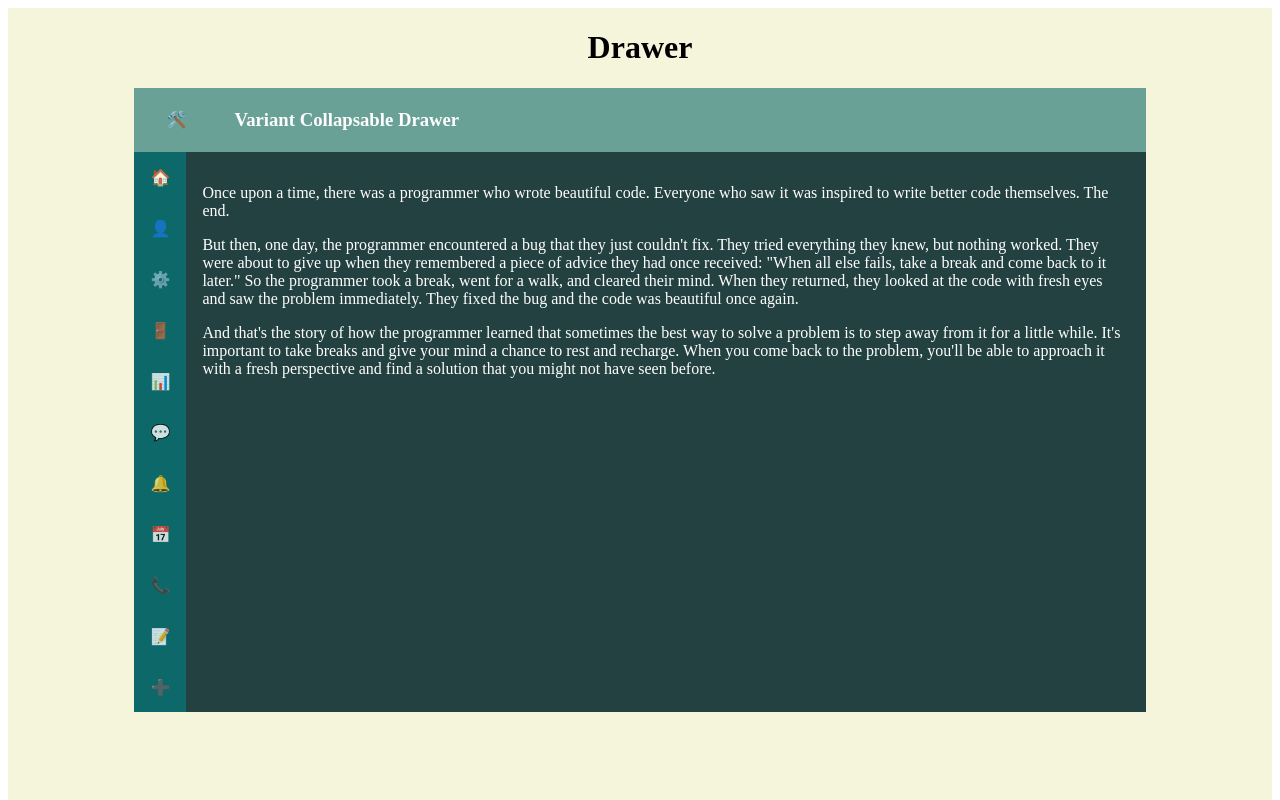
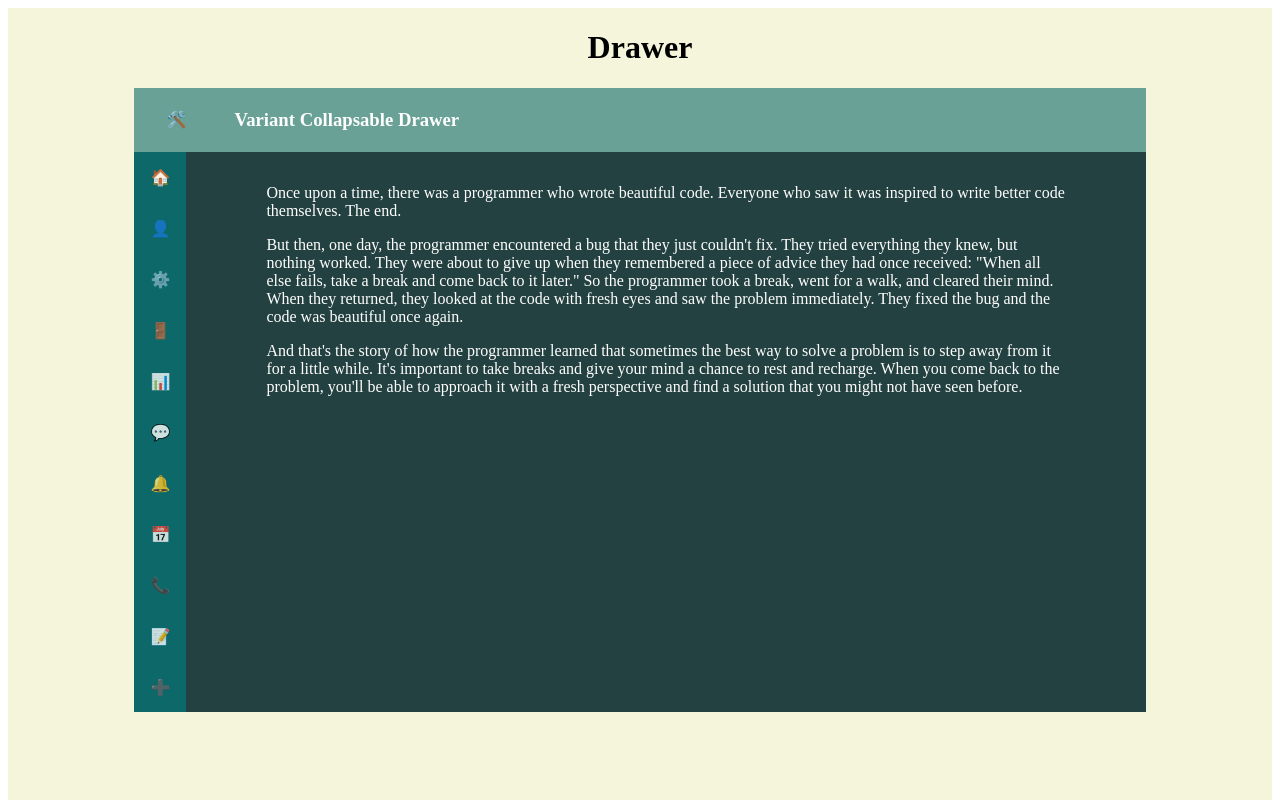
Before and after one commit to hamid1882/data-table-new, a React (Create React App) app: page / in a window 1280 px wide. Shown: the top 800 px of the page. Built offline with nearby package versions, Linux system fonts and the light colour scheme.

Commit message:
fix: added padding

```diff
--- a/src/components/drawer.css
+++ b/src/components/drawer.css
@@ -52,6 +52,6 @@
 }
 
 .content {
-  padding: 1em;
+  padding: 1em 5em;
   transition: all 0.5s ease-in-out;
 }
```
